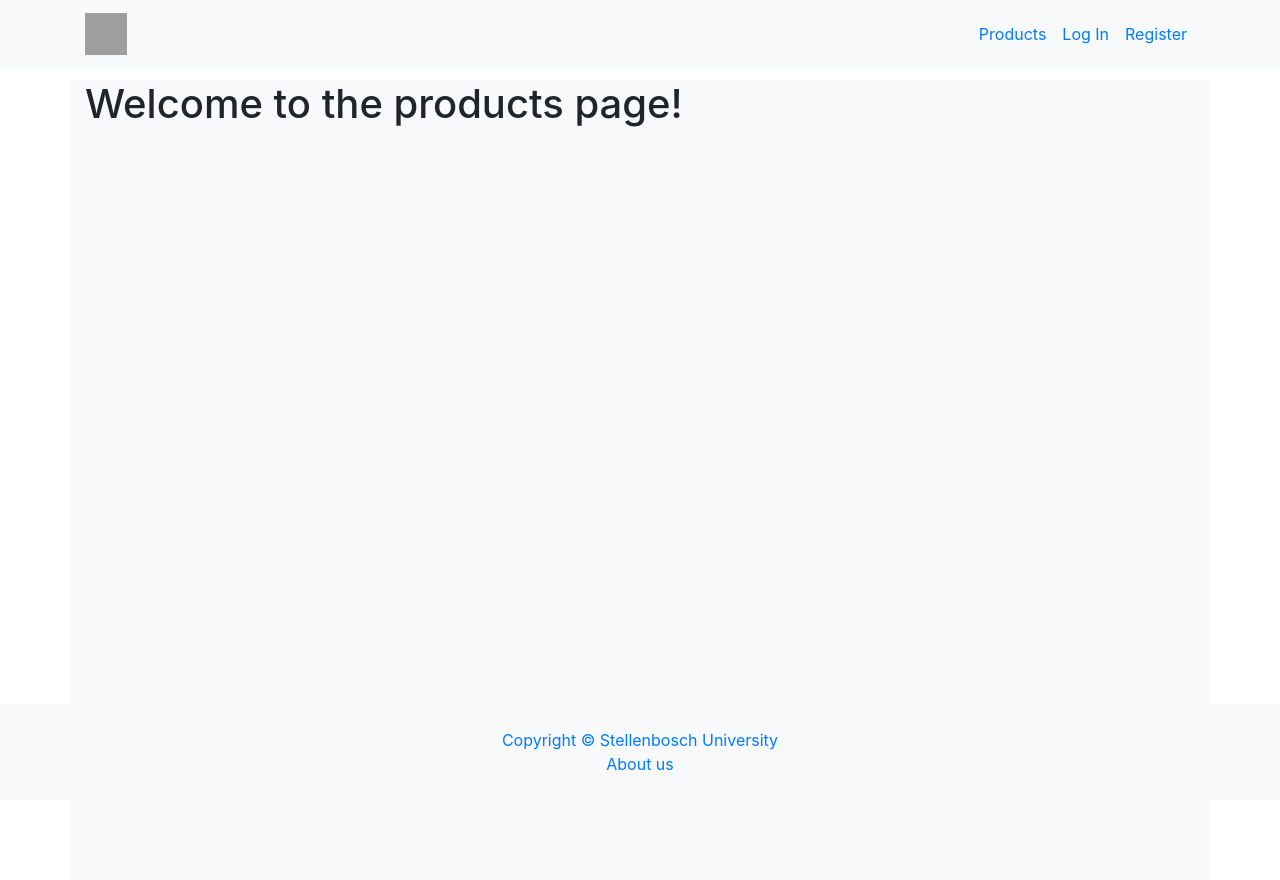
After one commit to chapmankyle/euportal, a Flask app: page /products in a window 1280 px wide. The commit adds this page. Run offline with Flask 2, Linux system fonts and the light colour scheme; some libraries are stand-ins or nearby versions; grey boxes are pictures that could not be loaded.

Commit message:
Add products page

```diff
--- a/app.py
+++ b/app.py
@@ -7,6 +7,10 @@ app = Flask(__name__)
 def index():
     return render_template('template.html')
 
+@app.route('/products')
+def products():
+    """Renders the products page."""
+    return render_template('products.html')
 
 @app.route('/hello')
 def hello():
--- /dev/null
+++ b/templates/products.html
@@ -0,0 +1,5 @@
+{% extends "template.html" %}
+
+{% block content %}
+<h1>Welcome to the products page!</h1>
+{% endblock content %}
--- a/templates/template.html
+++ b/templates/template.html
@@ -28,7 +28,7 @@
 <body>
     <nav class="navbar fixed-top navbar-expand-lg bg-light navbar-light fixed-top">
         <div class="container">
-            <a class="navbar-brand text-primary" href="home.html">
+            <a class="navbar-brand text-primary" href="{{ url_for('index') }}">
                 <img src="potato.jpg" alt="company logo" style="width:42px;height:42px;border:0;">
             </a>
             <button class="navbar-toggler navbar-toggler-right" type="button" data-toggle="collapse"
@@ -39,7 +39,7 @@
             <div class="collapse navbar-collapse" id="navbarResponsive">
                 <ul class="navbar-nav ml-auto">
                     <li class="nav-item">
-                        <a class="nav-link text-primary" href="products.html">Products</a>
+                        <a class="nav-link text-primary" href="{{ url_for('products') }}">Products</a>
                     </li>
                     <!-- Create session checking here -->
                     {% if login==True %}
```
